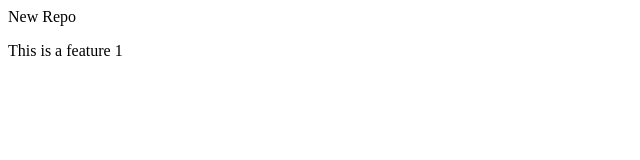
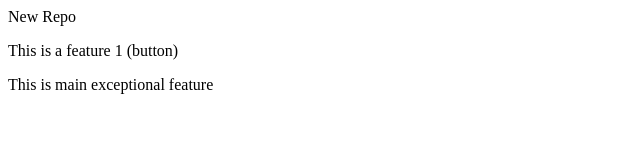
Before and after one commit to ZeeshanSameer/localrepo, a plain HTML site: page index.html in a window 1280 px wide. Shown: the whole page, without its empty margins (0-640 px from the left). Drawn offline with Linux system fonts and the light colour scheme.

Commit message:
Main New Feature

```diff
--- a/index.html
+++ b/index.html
@@ -1,2 +1,3 @@
 <p>New Repo</p>
-<p>This is a feature 1</p>
+<p>This is a feature 1 (button)</p>
+<p>This is main exceptional feature</p>
```
